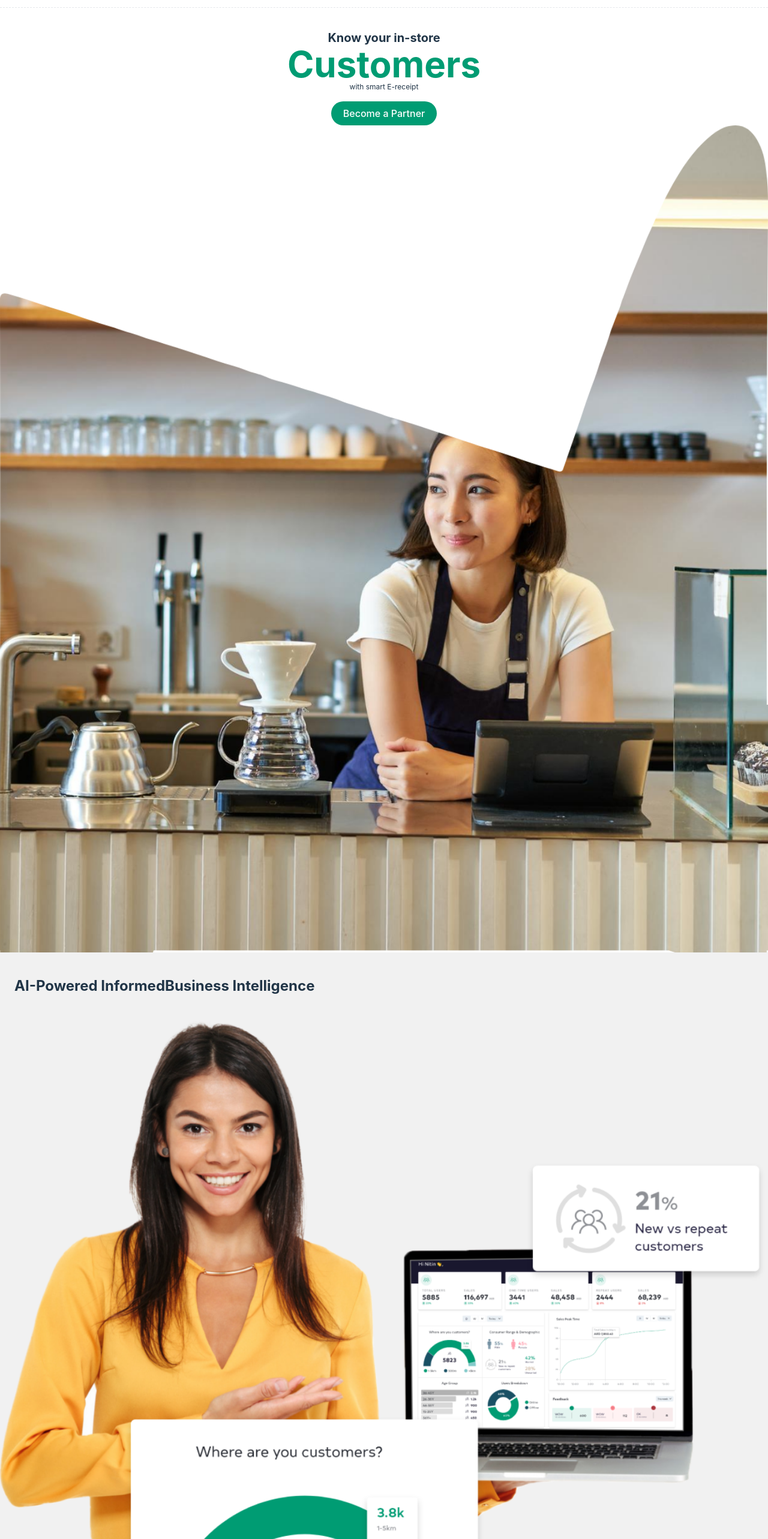
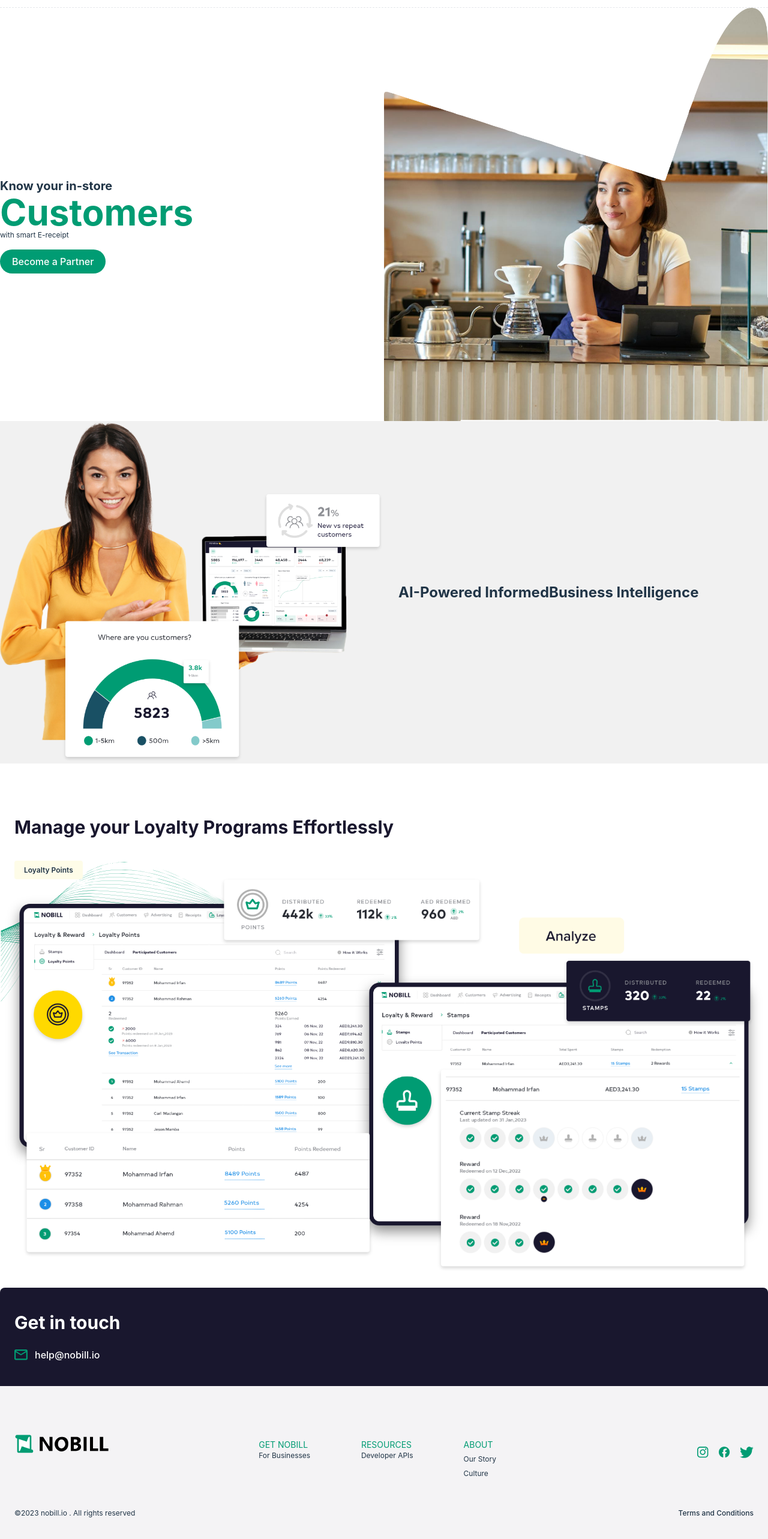
Before and after one commit to nobillae/nobill-website, a React (Vite) app: page /customer in a window 1280 px wide. Shown: the part 60-2626 px from the top of the page at 60% size. Built offline with nearby package versions, Linux system fonts and the light colour scheme.

Commit message:
customer terms页面调整

```diff
--- a/src/components/footer.tsx
+++ b/src/components/footer.tsx
@@ -1,3 +1,4 @@
+import { Link } from 'react-router-dom'
 import Facebook from './images/facebook.svg'
 import Instagram from './images/instagram.svg'
 import NoBillLogo from './images/no-bill-logo.svg'
@@ -30,7 +31,7 @@ export function Footer() {
       </div>
       <div className='mt-6 text-xs flex justify-between'>
         <span className='t'>©2023 nobill.io . All rights reserved</span>
-        <span>Terms and Conditions</span>
+        <Link to='/terms-condition'>Terms and Conditions</Link>
       </div>
     </div>
   )
--- a/src/components/header.tsx
+++ b/src/components/header.tsx
@@ -1,10 +1,11 @@
+import { Link } from 'react-router-dom'
 import NoBillLogo from './images/no-bill-logo.svg'
 
 export function Header() {
   return (
     <div className='lg:border-b lg:border-dashed lg:border-gray-200'>
       <div className='flex items-center px-4 py-5 lg:max-w-7xl lg:m-auto'>
-				<img src={NoBillLogo} className='h-5'/>
+				<Link to='/'><img src={NoBillLogo} className='h-5'/></Link>
         <span className='ml-auto text-xs'>For Businesses</span>
         <span className='px-5 py-2 ml-2 text-xs text-white rounded-2xl bg-green'>Get a Demo</span>
       </div>
--- a/src/index.css
+++ b/src/index.css
@@ -21,7 +21,6 @@
 
 a {
   font-weight: 500;
-  color: #646cff;
   text-decoration: inherit;
 }
 a:hover {
@@ -68,7 +67,7 @@ button:focus-visible {
     background-color: #ffffff;
   }
   a:hover {
-    color: #747bff;
+    color: #213547;
   }
   button {
     background-color: #f9f9f9;
--- a/src/routers/customer/customer.tsx
+++ b/src/routers/customer/customer.tsx
@@ -4,6 +4,7 @@ import { Header } from '../../components/header'
 import C1 from './images/c_1.png'
 import C2 from './images/c_2.png'
 import C3 from './images/c_3.png'
+import C3_Full from './images/c_3_full.png'
 import C4 from './images/c_4.png'
 import C7 from './images/c_7.svg'
 import './style.css'
@@ -12,21 +13,29 @@ function Customer() {
   return (
     <div className='h-full'>
       <Header />
-      <p className='text-xl font-bold text-center mt-9'>Know your in-store</p>
-      <p className='font-bold text-center text-6xl text-green'>Customers</p>
-      <p className='text-xs text-center'>with smart E-receipt</p>
-      <p className='flex items-center justify-center mt-4 text-center'>
-        <Link to='/contact-us' className='px-5 py-2 text-white bg-green rounded-3xl'>
+      <div className='lg:max-w-7xl lg:m-auto lg:flex'>
+        <div className='lg:w-1/2 lg:flex lg:justify-center lg:flex-col'>
+          <p className='text-xl font-bold text-center lg:text-left mt-9'>Know your in-store</p>
+          <p className='font-bold text-center lg:text-left text-6xl text-green'>Customers</p>
+          <p className='text-xs text-center lg:text-left'>with smart E-receipt</p>
+          <p className='flex items-center justify-center lg:justify-start mt-4 text-center'>
+            <Link to='/' className='px-5 py-2 text-white bg-green rounded-3xl'>
               Become a Partner
             </Link>
           </p>
-      <img src={C1} className='w-full' alt='home-bg' />
+        </div>
+        <img src={C1} className='w-full lg:w-1/2' alt='home-bg' />
+      </div>
+
       <div className='bg-[#f1f1f1]'>
-        <div className='px-6 py-10'>
+        <div className='lg:max-w-7xl lg:m-auto lg:flex lg:flex-row-reverse '>
+          <div className='px-6 py-10 lg:w-1/2 lg:flex lg:items-center'>
             <p className='text-2xl font-bold'>AI-Powered InformedBusiness Intelligence</p>
           </div>
-        <img src={C2} alt='' className='w-full' />
+          <img src={C2} alt='' className='w-full lg:w-1/2' />
         </div>
+      </div>
+      <div className='lg:max-w-7xl lg:m-auto'>
         <div className='px-6 py-10'>
           <br />
           <br />
@@ -40,26 +49,41 @@ function Customer() {
               Loyalty Points
             </span>
           </div>
-        <img className='w-full' src={C3}></img>
+          <img src={C3_Full} alt="c_3_full" className='hidden lg:inline-block' />
+          <img className='w-full lg:hidden' src={C3}></img>
         </div>
+      </div>
+      <div className='lg:max-w-7xl lg:m-auto lg:hidden'>
         <div className='bg-2'>
           <div className='px-6 py-10'>
             <span className='text-xs bg-green/10 px-4 py-2 font-semibold rounded'>Stamps</span>
           </div>
           <img className='w-full' src={C4} />
         </div>
+      </div>
+
       <br />
-      <div className='px-6 py-10 bg-[#19172E] rounded-tr-lg rounded-tl-lg text-white'>
+      <div className=' text-white'>
+        <div className='lg:max-w-7xl lg:m-auto bg-[#19172E] px-6 py-10  rounded-tr-lg rounded-tl-lg'>
           <p className='text-3xl font-bold'>Get in touch</p>
           <br />
           <div className='flex gap-x-3'>
             <img src={C7} alt='email' />
-          <span>help@nobill.io</span>
+            <a
+              target='_blank'
+              className='text-white hover:text-gray-300'
+              href='mailto:help@nobill.io'
+            >
+              help@nobill.io
+            </a>
+          </div>
         </div>
       </div>
       <div className='px-6 py-10 bg-[#F4F3F5] '>
+        <div className='lg:max-w-7xl lg:m-auto'>
           <br />
           <Footer />
+        </div>
       </div>
     </div>
   )
--- a/src/routers/home/home.tsx
+++ b/src/routers/home/home.tsx
@@ -25,7 +25,7 @@ import './index.css'
 function Home() {
   return (
     <div className='w-full'>
-      <div className='h-full'>
+      <div className='h-full px-8 lg:px-0'>
         <Header />
         <br />
         <br />
@@ -40,7 +40,10 @@ function Home() {
                 Smart Digital Receipts sent to your phone.
               </p>
               <p className='flex items-center justify-center mt-4 text-center lg:justify-start'>
-                <Link to='/contact-us' className='px-5 py-2 text-white bg-green rounded-3xl'>
+                <Link
+                  to='/customer'
+                  className='px-5 py-2 hover:text-gray-300 text-white bg-green rounded-3xl'
+                >
                   Contact Us
                 </Link>
               </p>
@@ -158,13 +161,16 @@ function Home() {
           <br />
           <br />
           <br />
-
         </div>
         <br />
         <br />
         <div className='lg:bg-[#F1F1F1]'>
           <section className='lg:max-w-7xl lg:m-auto lg:grid lg:grid-cols-2 max-h-[478px]'>
-            <img src={Impressive} alt='Impressive' className='w-full lg:flex-1 relative bottom-[120px]' />
+            <img
+              src={Impressive}
+              alt='Impressive'
+              className='w-full lg:flex-1 relative bottom-[120px]'
+            />
             <p className='text-3xl text-shakingBlack font-bold lg:flex lg:items-center lg:ml-8'>
               Impressive <br />
               Loyalty & Reward
@@ -202,7 +208,10 @@ function Home() {
             <p className='text-3xl text-shakingBlack font-bold'>Get started today</p>
             <br />
             <br />
-            <Link to='/contact-us' className='px-5 py-2 text-white bg-green rounded-3xl'>
+            <Link
+              to='/customer'
+              className='px-5 py-2 text-white hover:text-gray-300 bg-green rounded-3xl'
+            >
               Contact Us
             </Link>
             <br />
--- a/src/routers/terms/terms.tsx
+++ b/src/routers/terms/terms.tsx
@@ -9,22 +9,30 @@ function Terms() {
   return (
     <div className='h-full'>
       <Header />
-      <div className='p-4 lg:p-12 termsContainer lg:max-w-7xl lg:m-auto ' style={{backgroundImage:BG}}>
+      <div
+        className='p-4 lg:p-12 termsContainer lg:max-w-7xl lg:m-auto '
+        style={{ backgroundImage: BG }}
+      >
         <p className='text-xl mt-9 font-medium'>Terms & Conditions</p>
         <p className='text-gray-400'>last updated on Jan 6, 2023</p>
         <br />
         <div className='text-xs shadow-xl leading-5 px-4 py-10 lg:px-8 bg-white lg:py-0 font-medium rounded-lg '>
           <p className='flex relative'>
-            <span className='self-end'>This Agreement (“Agreement”) is entered between NoBill Technologies FZ-LLC having its
+            <span className='self-end'>
+              This Agreement (“Agreement”) is entered between NoBill Technologies FZ-LLC having its
               registered office at In5 Tech, HD 14B, Dubai, through its website www.nobill.io, and
-            'You' as the User on the website. The terms such as 'Company', 'Platform', and 'NoBill'
-            shall be used in reference to the Platform, and the terms such as 'You', and
+              'You' as the User on the website. The terms such as 'Company', 'Platform', and
+              'NoBill' shall be used in reference to the Platform, and the terms such as 'You', and
               'Application Developers' shall be used in reference to the User of the website.
               <br />
               <br />
               <br />
             </span>
-            <img src={StampBG} alt="stamp" className='absolute lg:relative -top-20 -right-6 lg:-top-12 lg:-right-10 w-20 lg:w-30 lg:w-40' />
+            <img
+              src={StampBG}
+              alt='stamp'
+              className='absolute lg:relative -top-20 -right-6 lg:-top-12 lg:-right-10 w-20 lg:w-30 lg:w-40'
+            />
           </p>
           <p className='text-sm font-bold'>
             NOW, THEREFORE, IN CONSIDERATION OF THE PROMISES AND MUTUAL COVENANTS SET FORTH HEREIN,
@@ -626,6 +634,8 @@ function Terms() {
               22.1. In case there are any updates to the terms and conditions, the Developers will
               be notified through the app and the Portal and their consent will be recorded.
             </p>
+            <br />
+            <br />
           </section>
         </div>
         <br />
@@ -635,13 +645,21 @@ function Terms() {
           <br />
           <div className='flex gap-x-3'>
             <img src={C7} alt='email' />
-            <span>help@nobill.io</span>
+            <a
+              target='_blank'
+              className='text-white hover:text-gray-300'
+              href='mailto:help@nobill.io'
+            >
+              help@nobill.io
+            </a>
           </div>
         </div>
       </div>
       <div className='px-6 py-10 bg-[#F4F3F5] '>
         <br />
+        <div className='lg:max-w-7xl lg:m-auto'>
           <Footer />
+        </div>
       </div>
     </div>
   )
```
Also changed, not shown: src/routers/customer/images/c_3_full.png (added). Lines whose indentation alone changed are shown as unchanged.
